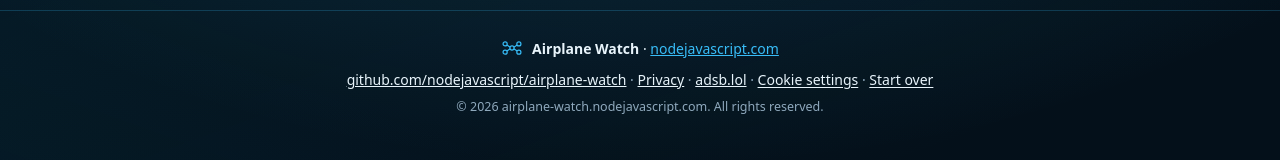
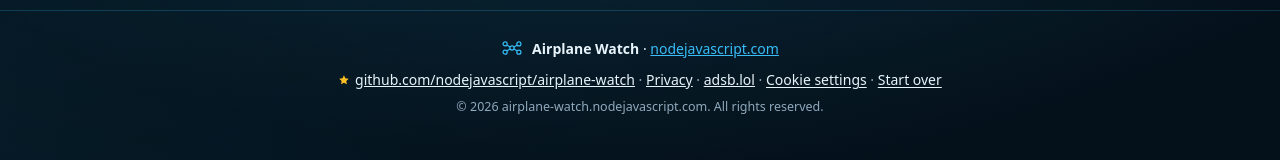
Before and after one commit to nodejavascript/airplane-watch, a website: page site/index.html in a window 1280 px wide. Shown: the part 2601-2761 px from the top of the page. Drawn offline with Linux system fonts and the light colour scheme.

Commit message:
part 4b: the footer GitHub link carries the family star (added when the repo went public today)
The star sits to the LEFT of the address, uses the page's own yellow by
`var(--yellow, #fbbf24)` — read from the stylesheet, never a fresh hex typed into
the markup — and only the star is yellow.

`display: inline-block` is load-bearing. Measured from the painted page after
deploy: fill rgb(251, 191, 36), display inline-block, the star inside the link's
19px box against a 23.1px line-height — ONE line. Without it an inline SVG
inherits BLOCK under this family's global `svg { display: block }` and drops
onto a line of its own.

Found by `~/.nodejs_compliance.py --save` during the 23 September supersave.

```diff
--- a/site/index.html
+++ b/site/index.html
@@ -759,7 +759,10 @@
              no repository is ever made public to satisfy a footer.** An earlier note here said
              *"do not add one back while the source is closed"*, which was right while it was
              closed and is why the link is back only now that it is open. -->
-        <a href="https://github.com/nodejavascript/airplane-watch" rel="noopener">github.com/nodejavascript/airplane-watch</a> ·
+        <a href="https://github.com/nodejavascript/airplane-watch" rel="noopener"
+           ><svg class="gh-star" viewBox="0 0 24 24" aria-hidden="true" focusable="false"
+           ><path d="M12 2.4l2.9 6.1 6.7.9-4.9 4.7 1.2 6.6L12 17.6 6.1 20.7l1.2-6.6L2.4 9.4l6.7-.9z"/></svg
+           >github.com/nodejavascript/airplane-watch</a> ·
         <a href="#privacy">Privacy</a> ·
         <a href="https://adsb.lol/" rel="noopener">adsb.lol</a> ·
         <button id="consentBtn" class="linkish" type="button">Cookie settings</button> ·
--- a/site/styles.css
+++ b/site/styles.css
@@ -826,6 +826,28 @@
   color: var(--ink);
 }
 
+/* 🔴 THE GITHUB STAR — house part 4b, 23 September 2026: a star to the LEFT of a GitHub link, in
+   the page's own yellow — and ONLY the star is yellow, never the address beside it.
+
+   `display: inline-block` is the load-bearing declaration, not decoration. A site in this family
+   with a global `svg { display: block }` for its icon sets would leave this inline SVG inheriting
+   BLOCK and drop the star onto a line of its own above the label; the apex measured exactly that
+   on 23 September 2026 and its own end-to-end test caught it. A browser cannot warn you until the
+   line has already wrapped.
+
+   `var(--yellow, #fbbf24)` reads the token where a page defines one and falls back to the family
+   value where it does not — **the colour is read from the stylesheet, never typed into the
+   markup**, so one family cannot drift into nine yellows. */
+.gh-star {
+  display: inline-block;
+  width: 0.85em;
+  height: 0.85em;
+  margin-right: 5px;
+  flex: none;
+  vertical-align: -0.05em;
+  fill: var(--yellow, #fbbf24);
+}
+
 .footer-copy {
   margin: 0;
   font-size: 12.5px;
```
